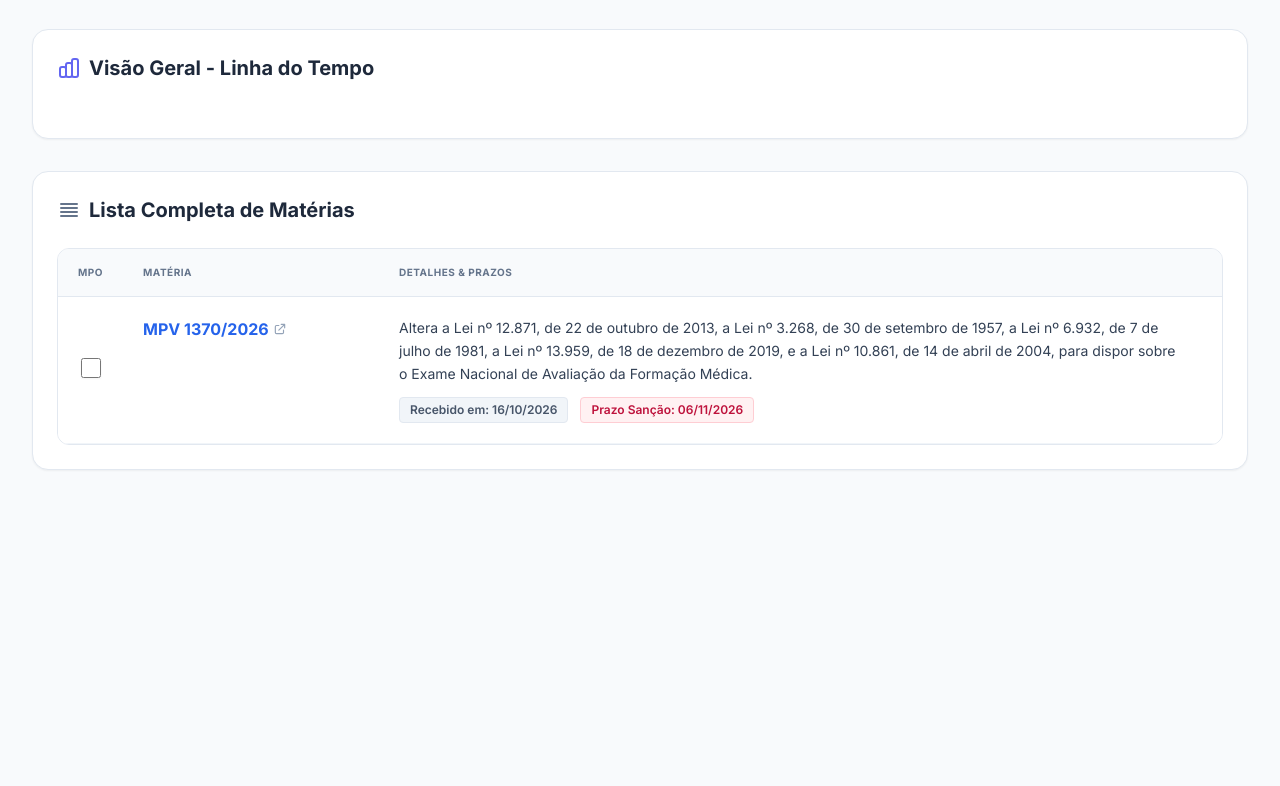
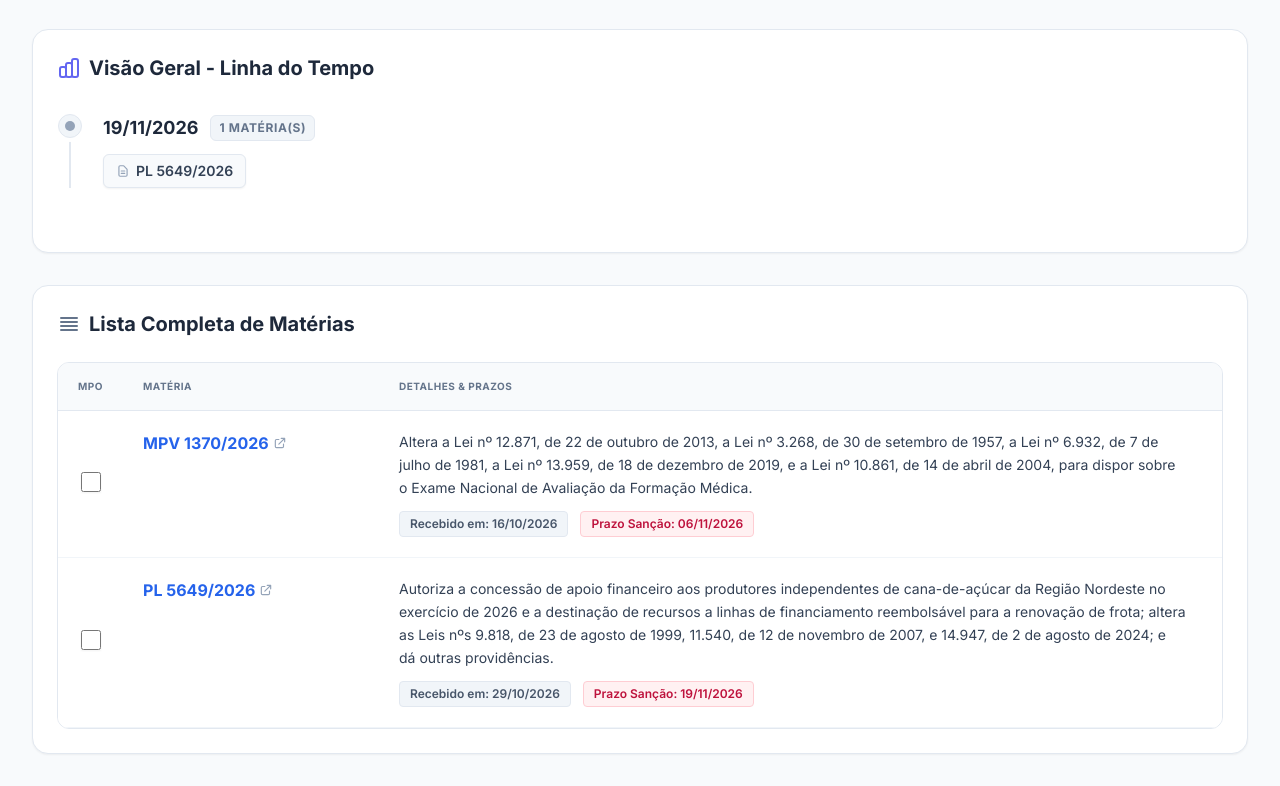
Before and after one commit to atrfisch/painel_sancoes_MPO, a plain HTML site: page index.html in a window 1280 px wide. Shown: the part 480-1266 px from the top of the page. Before the commit the page ends 982 px from the top, so only its background shows below. Drawn offline with nearby package versions, Linux system fonts and the light colour scheme.

Commit message:
Robô: Atualização automática dos dados de sanção

```diff
--- a/index.html
+++ b/index.html
@@ -94,6 +94,12 @@
         "ementa": "Altera a Lei nº 12.871, de 22 de outubro de 2013, a Lei nº 3.268, de 30 de setembro de 1957, a Lei nº 6.932, de 7 de julho de 1981, a Lei nº 13.959, de 18 de dezembro de 2019, e a Lei nº 10.861, de 14 de abril de 2004, para dispor sobre o Exame Nacional de Avaliação da Formação Médica.",
         "recebimento": "2026-10-16",
         "prazo": "2026-11-06"
+    },
+    {
+        "materia": "PL 5649/2026",
+        "ementa": "Autoriza a concessão de apoio financeiro aos produtores independentes de cana-de-açúcar da Região Nordeste no exercício de 2026 e a destinação de recursos a linhas de financiamento reembolsável para a renovação de frota; altera as Leis nºs 9.818, de 23 de agosto de 1999, 11.540, de 12 de novembro de 2007, e 14.947, de 2 de agosto de 2024; e dá outras providências.",
+        "recebimento": "2026-10-29",
+        "prazo": "2026-11-19"
     }
 ];
         </script>
```
